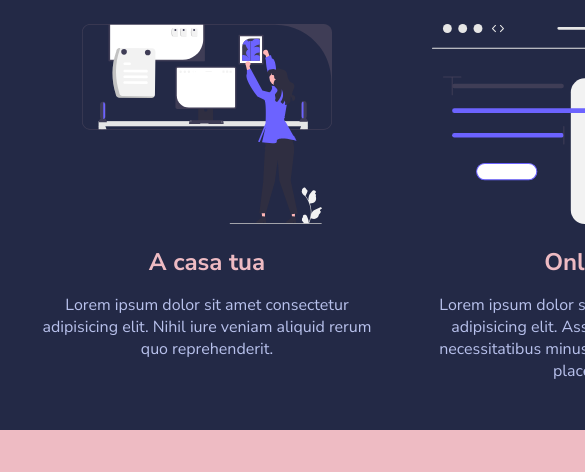
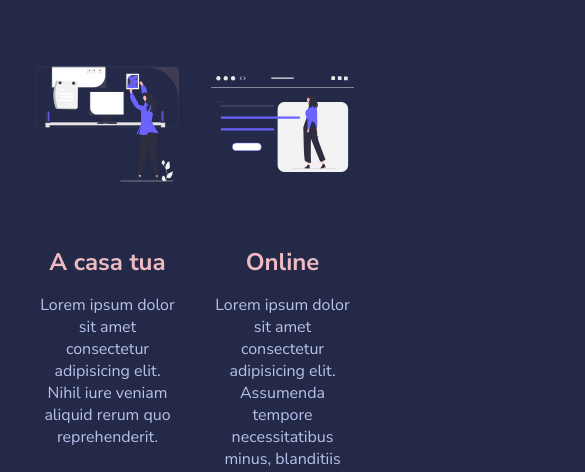
Before and after one commit to LucaCaligola/html-css-resp-wannabe, a plain HTML site: page index.html in a window 390 px wide. Shown: the part 209-681 px from the top of the page, 585 px wide, since content can reach past the window. Drawn offline with Linux system fonts and the light colour scheme.

Commit message:
html bug fixed

```diff
--- a/css/style.css
+++ b/css/style.css
@@ -130,38 +130,29 @@ img {
 
 
 /* TABLET RESPONSIVE CSS */
-
+.container {
+    width: 100%;
+}
 
 @media screen and (max-width: 768px) {
     .container {
        max-width: 768px;
-       padding-right: 0px;
-    }
-
-    html {
-        width: 768px;
     }
 
     .steps {
         display: flex;
         justify-content: space-between;
-
-
     }
 }
 
 
 
+/* MOBILE RESPONDIVE CSS  */
+@media screen and (max-width: 576px) {
+.container {
+    max-width: 576px;
+}
 
 
 
-
-
-
-/*
-@media screen and (max-width: 576px) {
-.container {
-    max-width: 576px;
-    padding: 0px;
 }
-} */
```
